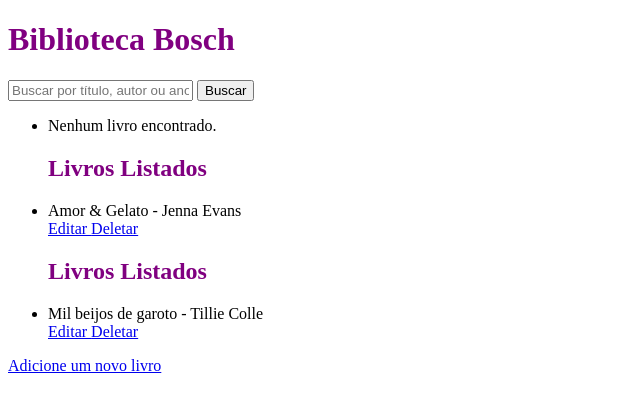
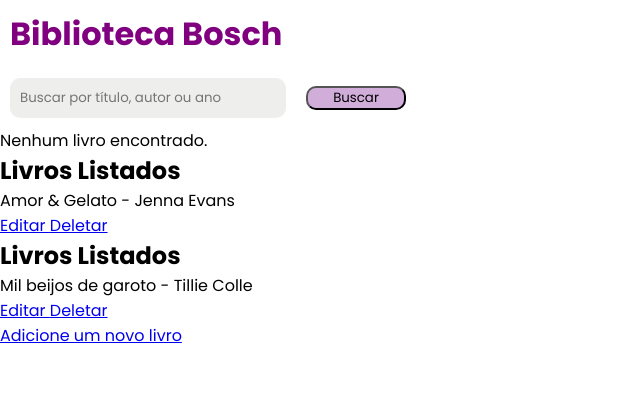
Before and after one commit to francisca-yasmin/PWBE, a Django app: page / in a window 1280 px wide. Shown: the top 412 px of the page, without its empty margins (0-640 px from the left). Run offline with Django 5.2, Linux system fonts and the light colour scheme; data comes from the database, SQL or seed files in the repository.

Commit message:
estilizado?

```diff
--- /dev/null
+++ b/revisao/atividade/meu_blog/blog/static/style.css
@@ -0,0 +1,51 @@
+@import url('https://fonts.googleapis.com/css2?family=Poppins:ital,wght@0,100;0,200;0,300;0,400;0,500;0,600;0,700;0,800;0,900;1,100;1,200;1,300;1,400;1,500;1,600;1,700;1,800;1,900&display=swap');
+*{
+    margin:0;
+    box-sizing: 0;
+    padding: 0;
+    font-family: 'Poppins';
+}
+
+/* LISTAR_ACERVO */
+
+.titulo{
+    color: purple;
+    padding: 10px;
+}
+
+.form button{
+    width: 100px;
+    display: flex;
+    margin:10px;
+    justify-content: center;
+    background-color: rgb(209, 173, 218);
+    border-radius: 10px;
+}
+
+.form{
+    display: flex;
+    align-items: baseline;
+
+}
+
+form input{
+    width:20%;
+    padding: 10px;
+    border-radius: 10px;
+    border: none;
+    background-color: #dfdedd85;
+    margin: 10px;
+}
+
+.pesquisa-container{
+    margin: 10px;
+    padding: 10px;
+
+}
+/* li, ul{
+    list-style: none;
+}
+
+a{
+    text-decoration: none;
+} */
--- a/revisao/atividade/meu_blog/blog/templates/atualizar.html
+++ b/revisao/atividade/meu_blog/blog/templates/atualizar.html
@@ -1,9 +1,11 @@
+{% load static %}
 <!DOCTYPE html>
 <html lang="en">
 <head>
     <meta charset="UTF-8">
     <meta name="viewport" content="width=device-width, initial-scale=1.0">
     <title>Atualizar</title>
+    <link rel="stylesheet" href="{% static 'style.css' %}">
 </head>
 <body>
 
--- a/revisao/atividade/meu_blog/blog/templates/cadastro_livro.html
+++ b/revisao/atividade/meu_blog/blog/templates/cadastro_livro.html
@@ -1,9 +1,11 @@
+{% load static %}
 <!DOCTYPE html>
 <html lang="pt-br">
 <head>
     <meta charset="UTF-8">
     <meta name="viewport" content="width=device-width, initial-scale=1.0">
     <title> Cadastrar </title>
+    <link rel="stylesheet" href="{% static 'style.css' %}">
 </head>
 <body>
     <h1>Cadastrar Livro</h1>
--- a/revisao/atividade/meu_blog/blog/templates/deletar.html
+++ b/revisao/atividade/meu_blog/blog/templates/deletar.html
@@ -1,9 +1,11 @@
+{% load static %}
 <!DOCTYPE html>
 <html lang="pt-br">
 <head>
     <meta charset="UTF-8">
     <meta name="viewport" content="width=device-width, initial-scale=1.0">
     <title> Deletar </title>
+    <link rel="stylesheet" href="{% static 'style.css' %}">
 </head>
 <body>
 
--- a/revisao/atividade/meu_blog/blog/templates/listar_acervo.html
+++ b/revisao/atividade/meu_blog/blog/templates/listar_acervo.html
@@ -1,31 +1,30 @@
+{% load static %}
 <!DOCTYPE html>
 <html lang="pt-br">
 <head>
     <meta charset="UTF-8">
     <meta name="viewport" content="width=device-width, initial-scale=1.0">
     <title>Biblioteca</title>
-    <style>
-        h1,h2{
-            color: purple;
-        }
-    </style>
+    <link rel="stylesheet" href="{% static 'style.css' %}">
 </head>
 <body>
 
-    <h1> Biblioteca Bosch</h1>
+    <h1 class="titulo"> Biblioteca Bosch</h1>
 
-    <form method="get" action="{% url 'listar_acervo' %}">
+    <form class= "form" method="get" action="{% url 'listar_acervo' %}">
         <input type="text" name="q" placeholder="Buscar por título, autor ou ano" value="{{ query }}">
         <button type="submit">Buscar</button>
     </form>
 
-    <ul>
+    <div class="pequisa-container">
+        <ul class="pesquisa">
             {% for i in pesquisa %}
                 <li>{{ i.nome_livro }} </li>
             {% empty %}
                 <li>Nenhum livro encontrado.</li>
             {% endfor %}
         </ul>
+    </div>
 
     <ul>
         {% for i in acervo %}
```
Lines whose indentation alone changed are shown as unchanged.
